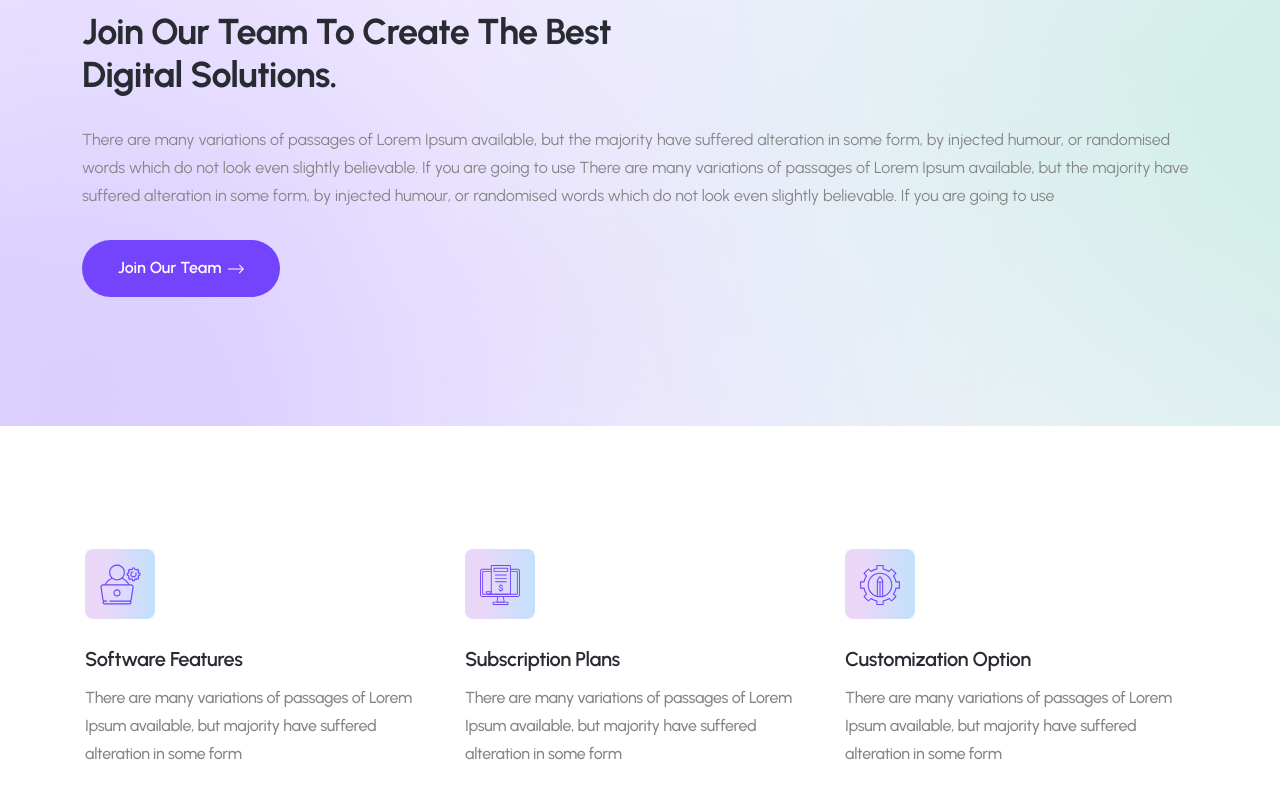
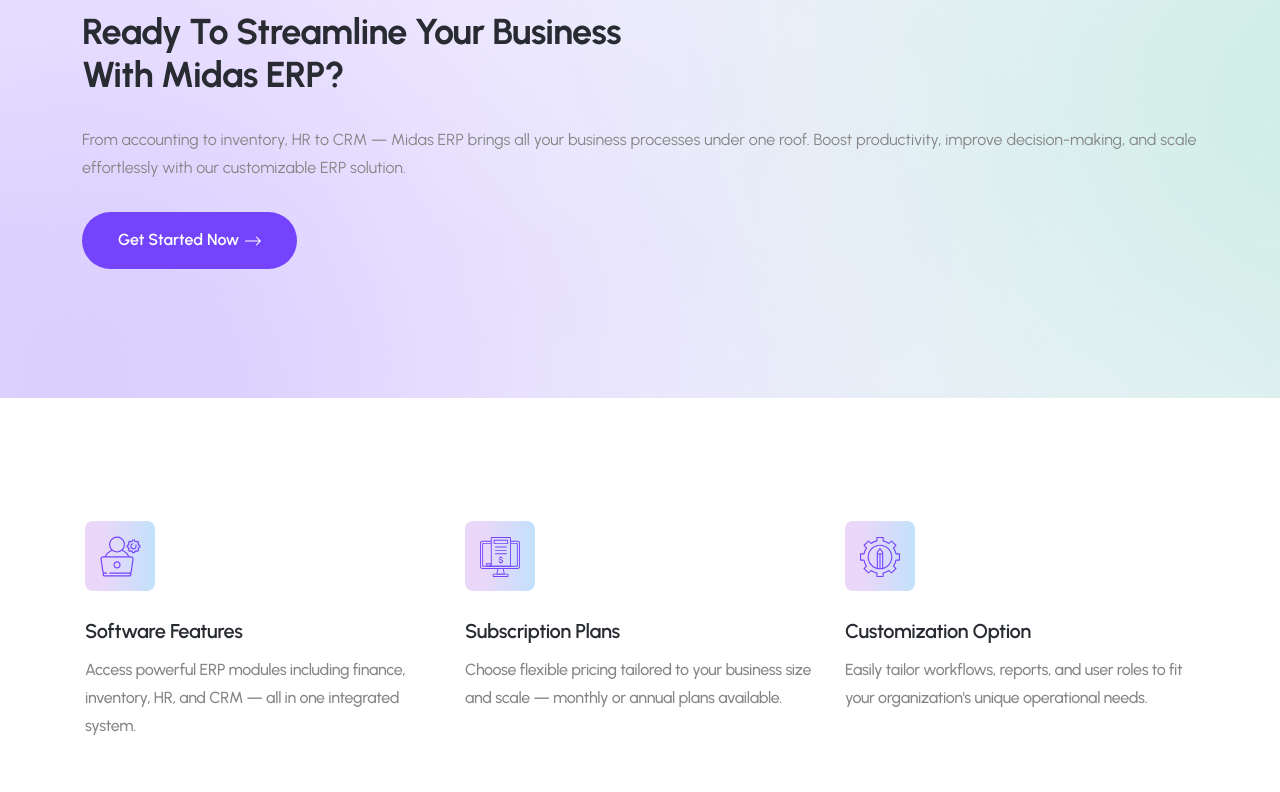
Before and after one commit to imuturi/midas_website, a React (Vite) app: page /service in a window 1280 px wide. Shown: the part 1140-1932 px from the top of the page. Built offline with nearby package versions, Linux system fonts and the light colour scheme.

Commit message:
customized services page

```diff
--- a/src/Components/Cta/Cta2.jsx
+++ b/src/Components/Cta/Cta2.jsx
@@ -5,33 +5,39 @@ const Cta2 = () => {
         <section className="service-section-3">
             <div className="container">
                 <div className="service-thumb section-padding pb-0 img-custom-anim-left wow fadeInLeft" data-wow-delay=".3s">
-                <img src="/assets/images/services/servicesThumb1_1.jpg" alt="thumb" />
+                    <img src="/assets/images/services/servicesThumb1_1.jpg" alt="ERP dashboard" />
                 </div>
             </div>
-        <div className="service-container-wrapper style3  section-padding fix">
-            <div className="shape1 fix"><img src="/assets/images/shape/testimonialShape2_1.png" alt="shape" /></div>
-            <div className="shape2 fix"><img src="/assets/images/shape/testimonialShape2_2.png" alt="shape" /></div>
+            <div className="service-container-wrapper style3 section-padding fix">
+                <div className="shape1 fix">
+                    <img src="/assets/images/shape/testimonialShape2_1.png" alt="shape" />
+                </div>
+                <div className="shape2 fix">
+                    <img src="/assets/images/shape/testimonialShape2_2.png" alt="shape" />
+                </div>
                 <div className="container">
                     <div className="service-wrapper style3">
-                    <h2 className="wow fadeInUp" data-wow-delay=".3s">Join our team to create the best digital solutions.
+                        <h2 className="wow fadeInUp" data-wow-delay=".3s">
+                            Ready to Streamline Your Business with Midas ERP?
                         </h2>
-                    <p className="text wow fadeInUp" data-wow-delay=".5s">There are many variations of passages of Lorem
-                        Ipsum available, but the majority have suffered alteration in some form, by injected humour, or randomised words which do not look even slightly believable. If you are going to use There are many variations of passages of Lorem
-                        Ipsum available, but the majority have suffered alteration in some form, by injected humour, or
-                        randomised words which do not look even slightly believable. If you are going to use</p>
+                        <p className="text wow fadeInUp" data-wow-delay=".5s">
+                            From accounting to inventory, HR to CRM — Midas ERP brings all your business processes under one roof.
+                            Boost productivity, improve decision-making, and scale effortlessly with our customizable ERP solution.
+                        </p>
 
-                    <Link to="/contact"> <span className="theme-btn wow fadeInUp" data-wow-delay=".3s"> Join Our Team
-                            <svg xmlns="http://www.w3.org/2000/svg" width="16" height="16" viewBox="0 0 16 16"
-                                fill="none">
+                        <Link to="/contact">
+                            <span className="theme-btn wow fadeInUp" data-wow-delay=".3s">
+                                Get Started Now
+                                <svg xmlns="http://www.w3.org/2000/svg" width="16" height="16" viewBox="0 0 16 16" fill="none">
                                     <g clipPath="url(#clip0_199_944)">
                                         <path
                                             d="M11.6123 3.61183L10.8996 4.32455L14.0711 7.49604H0.000488281V8.50399H14.0711L10.8996 11.6754L11.6123 12.3882L16.0005 7.99998L11.6123 3.61183Z"
-                                        fill="white"></path>
+                                            fill="white"
+                                        />
                                     </g>
                                     <defs>
                                         <clipPath id="clip0_199_944">
-                                        <rect width="16" height="16" fill="white" transform="translate(0.000488281)">
-                                        </rect>
+                                            <rect width="16" height="16" fill="white" />
                                         </clipPath>
                                     </defs>
                                 </svg>
--- a/src/Components/Testimonial/Testimonial.jsx
+++ b/src/Components/Testimonial/Testimonial.jsx
@@ -47,7 +47,7 @@ const Testimonial = () => {
                         <div className="container">
                             <div className="section-title text-center mxw-685 mx-auto">
                                 <SectionTitle
-                                        SubTitle="Testimonial"
+                                        SubTitle="Testimonials"
                                         Title="What our clients say?"
                                 ></SectionTitle>
                             </div>
--- a/src/Data/services1.json
+++ b/src/Data/services1.json
@@ -2,31 +2,31 @@
   {
     "icon": "/assets/images/icon/serviceIcon3_1.svg",
     "title": "Software Features",
-    "desc": "There are many variations of passages of Lorem Ipsum available, but majority have suffered alteration in some form"
+    "desc": "Access powerful ERP modules including finance, inventory, HR, and CRM — all in one integrated system."
   },
   {
     "icon": "/assets/images/icon/serviceIcon3_2.svg",
     "title": "Subscription Plans",
-    "desc": "There are many variations of passages of Lorem Ipsum available, but majority have suffered alteration in some form"
+    "desc": "Choose flexible pricing tailored to your business size and scale — monthly or annual plans available."
   },
   {
     "icon": "/assets/images/icon/serviceIcon3_3.svg",
     "title": "Customization Option",
-    "desc": "There are many variations of passages of Lorem Ipsum available, but majority have suffered alteration in some form"
+    "desc": "Easily tailor workflows, reports, and user roles to fit your organization's unique operational needs."
   },
   {
     "icon": "/assets/images/icon/serviceIcon3_5.svg",
-    "title": "Choose a App",
-    "desc": "There are many variations of passages of Lorem Ipsum available, but majority have suffered alteration in some form"
+    "title": "Choose an App",
+    "desc": "Select and deploy only the modules you need — from inventory to payroll — for a streamlined experience."
   },
   {
     "icon": "/assets/images/icon/serviceIcon3_5.svg",
     "title": "Clean Modern Code",
-    "desc": "There are many variations of passages of Lorem Ipsum available, but majority have suffered alteration in some form"
+    "desc": "Built with maintainable, scalable code — ensuring smooth updates, integrations, and long-term stability."
   },
   {
     "icon": "/assets/images/icon/serviceIcon3_6.svg",
     "title": "User Interactive",
-    "desc": "There are many variations of passages of Lorem Ipsum available, but majority have suffered alteration in some form"
+    "desc": "Enjoy a clean, intuitive interface designed for teams across departments to navigate with ease."
   }
 ]
--- a/src/Pages/ServicePage.jsx
+++ b/src/Pages/ServicePage.jsx
@@ -14,7 +14,7 @@ const ServicePage = () => {
             <Cta2></Cta2>
             <Services1></Services1>
             <Team2></Team2>
-            <Brand3></Brand3>
+            {/* <Brand3></Brand3>     */}
         </div>
     );
 };
```
Lines whose indentation alone changed are shown as unchanged.
